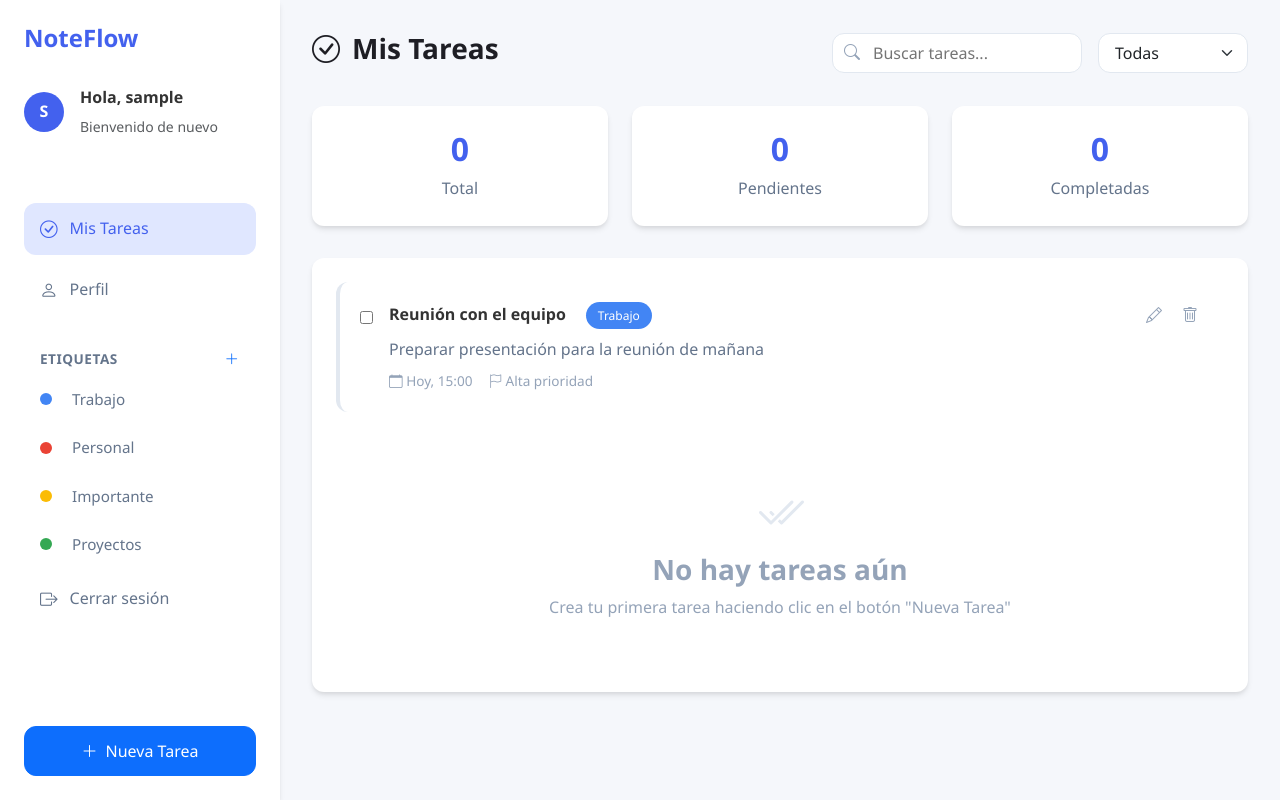
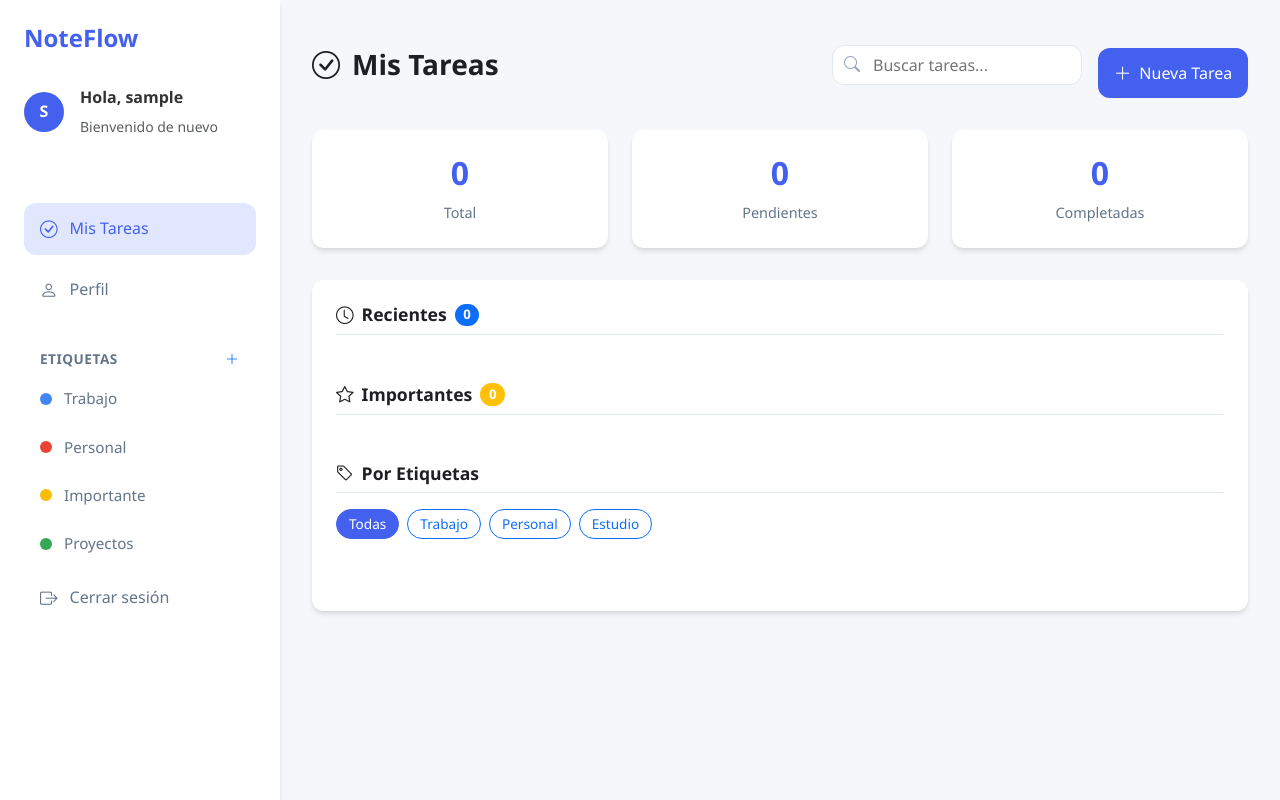
Before and after one commit to GabrielCarrilloF/NoteFlow, a PHP site: template views/dashboard.php in a window 1280 px wide. Run offline with PHP 8.4, Linux system fonts and the light colour scheme; the template is opened without the code that fills it, so the values that code supplies are empty; the visitor is signed in with stand-in values (Sample User, id 1); some libraries are stand-ins or nearby versions.

Commit message:
Agrego organi

```diff
--- a/assets/css/style.css
+++ b/assets/css/style.css
@@ -135,6 +135,19 @@ body {
   align-items: center;
   justify-content: center;
   gap: 0.5rem;
+  background-color: var(--primary-color);
+  color: white;
+  border: none;
+  transition: all 0.2s ease;
+}
+
+.new-task-btn:hover {
+  background-color: var(--secondary-color);
+  transform: translateY(-2px);
+}
+
+.new-task-btn i {
+  font-size: 1.1rem;
 }
 
 /* Content Header */
@@ -152,11 +165,13 @@ body {
   display: flex;
   align-items: center;
   gap: 0.75rem;
+  margin: 0;
 }
 
 .header-actions {
   display: flex;
   gap: 1rem;
+  align-items: center;
 }
 
 .search-box {
@@ -187,12 +202,16 @@ body {
   outline: none;
 }
 
+.filter-dropdown {
+  min-width: 150px;
+}
+
 .filter-dropdown select {
   height: 40px;
   border-radius: var(--border-radius);
   border: 1px solid #e2e8f0;
   padding: 0 1rem;
-  min-width: 150px;
+  width: 100%;
 }
 
 /* Task Stats */
@@ -209,6 +228,12 @@ body {
   flex: 1;
   box-shadow: var(--box-shadow);
   text-align: center;
+  transition: all 0.2s ease;
+}
+
+.stat-card:hover {
+  transform: translateY(-3px);
+  box-shadow: 0 10px 15px -3px rgba(0, 0, 0, 0.1);
 }
 
 .stat-card h3 {
@@ -221,6 +246,7 @@ body {
 .stat-card p {
   color: #64748b;
   margin-bottom: 0;
+  font-size: 0.9rem;
 }
 
 /* Task List */
@@ -235,6 +261,7 @@ body {
   text-align: center;
   padding: 3rem 0;
   color: #94a3b8;
+  display: none; /* Oculto por defecto, se muestra con JS cuando no hay notas */
 }
 
 .empty-state i {
@@ -252,84 +279,108 @@ body {
   margin-bottom: 0;
 }
 
-/* Task Item (you'll need to style dynamically created tasks) */
-.task-item {
-  display: flex;
-  align-items: flex-start;
-  padding: 1.25rem;
-  border-radius: var(--border-radius);
-  background: white;
-  margin-bottom: 1rem;
-  border-left: 4px solid #e2e8f0;
-  transition: all 0.2s ease;
+/* Organización de notas */
+.notes-section {
+  margin-bottom: 2rem;
 }
 
-.task-item:hover {
-  transform: translateY(-2px);
+.section-title {
+  font-size: 1.1rem;
+  font-weight: 600;
+  color: var(--dark-color);
+  margin-bottom: 1rem;
+  display: flex;
+  align-items: center;
+  gap: 0.5rem;
+  padding-bottom: 0.5rem;
+  border-bottom: 1px solid #e2e8f0;
+}
+
+.notes-container {
+  display: grid;
+  grid-template-columns: repeat(auto-fill, minmax(280px, 1fr));
+  gap: 1rem;
+}
+
+.note-card {
+  background: white;
+  border-radius: var(--border-radius);
+  padding: 1.25rem;
+  box-shadow: var(--box-shadow);
+  transition: all 0.2s ease;
+  border-left: 3px solid var(--primary-color);
+}
+
+.note-card:hover {
+  transform: translateY(-3px);
   box-shadow: 0 10px 15px -3px rgba(0, 0, 0, 0.1);
 }
 
-.task-item.completed {
-  opacity: 0.7;
-  border-left-color: var(--success-color);
-}
-
-.task-item.high-priority {
+.note-card.important {
   border-left-color: var(--danger-color);
 }
 
-.task-item.medium-priority {
-  border-left-color: var(--warning-color);
+.note-card-header {
+  display: flex;
+  justify-content: space-between;
+  align-items: flex-start;
+  margin-bottom: 0.75rem;
 }
 
-.task-item.low-priority {
-  border-left-color: var(--success-color);
+.note-title {
+  font-weight: 600;
+  margin-bottom: 0.25rem;
+  color: var(--dark-color);
 }
 
-.task-checkbox {
-  margin-right: 1rem;
-  margin-top: 0.25rem;
-}
-
-.task-content {
-  flex: 1;
-}
-
-.task-title {
-  font-weight: 600;
-  margin-bottom: 0.5rem;
-  display: flex;
-  align-items: center;
-  gap: 0.5rem;
-}
-
-.task-description {
-  color: #64748b;
-  margin-bottom: 0.5rem;
-}
-
-.task-meta {
-  display: flex;
-  gap: 1rem;
-  font-size: 0.85rem;
+.note-date {
+  font-size: 0.75rem;
   color: #94a3b8;
 }
 
-.task-actions {
+.note-content {
+  color: #64748b;
+  font-size: 0.9rem;
+  margin-bottom: 1rem;
+  display: -webkit-box;
+  -webkit-line-clamp: 3;
+  -webkit-box-orient: vertical;
+  overflow: hidden;
+}
+
+.note-footer {
+  display: flex;
+  justify-content: space-between;
+  align-items: center;
+}
+
+.note-label {
+  display: inline-block;
+  padding: 0.25rem 0.75rem;
+  border-radius: 1rem;
+  font-size: 0.75rem;
+  font-weight: 500;
+  color: white;
+  background-color: var(--primary-color);
+}
+
+.label-filter {
   display: flex;
   gap: 0.5rem;
+  margin-bottom: 1rem;
+  flex-wrap: wrap;
 }
 
-.task-actions button {
-  background: none;
-  border: none;
-  color: #94a3b8;
-  cursor: pointer;
-  transition: all 0.2s ease;
+.label-filter .btn {
+  border-radius: 1rem;
+  padding: 0.25rem 0.75rem;
+  font-size: 0.85rem;
 }
 
-.task-actions button:hover {
-  color: var(--primary-color);
+.label-filter .btn.active {
+  background-color: var(--primary-color);
+  color: white;
+  border-color: var(--primary-color);
 }
 
 /* Modal Customization */
@@ -341,11 +392,25 @@ body {
 
 .modal-header {
   border-bottom: 1px solid #e2e8f0;
+  padding: 1.25rem;
+}
+
+.modal-title {
+  display: flex;
+  align-items: center;
+  gap: 0.5rem;
+  font-weight: 600;
+}
+
+.modal-body {
+  padding: 1.25rem;
 }
 
 .modal-footer {
   border-top: 1px solid #e2e8f0;
+  padding: 1rem 1.25rem;
 }
+
 /* Sección de etiquetas en el sidebar */
 .sidebar-section {
   margin: 1.5rem 0;
@@ -361,10 +426,6 @@ body {
   font-weight: 600;
   text-transform: uppercase;
   letter-spacing: 0.5px;
-}
-
-.section-header button {
-  font-size: 0.9rem;
 }
 
 .label-list {
@@ -394,36 +455,6 @@ body {
   width: 12px;
   height: 12px;
   border-radius: 50%;
-  margin-right: 8px;
-}
-
-/* Etiquetas en las tareas */
-.task-label {
-  display: inline-block;
-  padding: 0.25rem 0.75rem;
-  border-radius: 1rem;
-  font-size: 0.75rem;
-  font-weight: 500;
-  color: white;
-  margin-left: 0.75rem;
-  vertical-align: middle;
-}
-
-/* Selector de etiquetas en el modal */
-.label-selector {
-  display: flex;
-  flex-wrap: wrap;
-  gap: 0.75rem;
-}
-
-.form-check-inline {
-  margin-right: 0;
-}
-
-.form-check-label {
-  display: flex;
-  align-items: center;
-  gap: 0.5rem;
 }
 
 /* Paleta de colores */
@@ -461,6 +492,7 @@ body {
   height: 50px;
   padding: 2px;
 }
+
 /* Responsive Adjustments */
 @media (max-width: 992px) {
   .dashboard-sidebar {
@@ -501,11 +533,15 @@ body {
     gap: 1rem;
   }
 
-  .search-box {
+  .search-box, .filter-dropdown {
     width: 100%;
   }
 
   .task-stats {
     flex-direction: column;
   }
+
+  .notes-container {
+    grid-template-columns: 1fr;
+  }
 }
--- a/assets/js/dashboard.js
+++ b/assets/js/dashboard.js
@@ -1,95 +1,343 @@
 document.addEventListener("DOMContentLoaded", function() {
+  // Cargar datos iniciales
   loadTasks();
+  loadLabels();
+
+  // Evento de búsqueda
+  document.querySelector('.search-box input').addEventListener('input', function(e) {
+      searchTasks(e.target.value);
   });
 
+  // Eventos de filtrado por etiquetas
+  document.querySelectorAll('.label-filter button').forEach(btn => {
+      btn.addEventListener('click', function() {
+          filterByLabel(this.textContent.trim());
+      });
+  });
+});
+
+// Cargar tareas organizadas por secciones
 function loadTasks() {
   fetch("../controllers/task.php")
       .then(response => response.json())
-      .then(data => {
-        let taskList = document.getElementById("taskList");
-        taskList.innerHTML = "";
-        if(data.length === 0) {
-          taskList.innerHTML = "<p class='text-muted'>No tienes tareas aún.</p>";
-          return;
+      .then(tasks => {
+          updateTaskStats(tasks);
+          renderTasks(tasks);
+      })
+      .catch(error => {
+          console.error("Error loading tasks:", error);
+          showError("Error al cargar tareas");
+      });
 }
-        data.forEach(task => {
-          let taskItem = document.createElement("div");
-          taskItem.classList.add("list-group-item");
-          taskItem.innerHTML = `<h5>${task.Title}</h5>
-                                <p>${task.Content}</p>
-                                <small class="text-muted">Creado: ${task.CreatedAt}</small>
-                                <div class="mt-2">
-                                  <button class="btn btn-sm btn-secondary" onclick="editTask(${task.NoteID}, '${task.Title}', '${task.Content}')">Editar</button>
-                                  <button class="btn btn-sm btn-danger" onclick="deleteTask(${task.NoteID})">Eliminar</button>
-                                </div>`;
-          taskList.appendChild(taskItem);
+
+// Cargar etiquetas del usuario
+function loadLabels() {
+  // Simulación - reemplazar con tu endpoint real
+  const labels = [
+      { name: "Trabajo", color: "#4285F4" },
+      { name: "Personal", color: "#EA4335" },
+      { name: "Importante", color: "#FBBC05" },
+      { name: "Proyectos", color: "#34A853" }
+  ];
+
+  renderLabels(labels);
+}
+
+// Mostrar etiquetas en el sidebar
+function renderLabels(labels) {
+  const labelList = document.querySelector('.label-list');
+  labelList.innerHTML = labels.map(label => `
+      <li>
+          <a href="#" data-label="${label.name}">
+              <span class="label-color" style="background-color: ${label.color}"></span>
+              ${label.name}
+          </a>
+      </li>
+  `).join('');
+
+  // Eventos para filtrar desde el sidebar
+  labelList.querySelectorAll('a').forEach(link => {
+      link.addEventListener('click', function(e) {
+          e.preventDefault();
+          filterByLabel(this.dataset.label);
       });
   });
 }
 
-  function addTask() {
-    let title = document.getElementById("taskTitle").value.trim();
-    let content = document.getElementById("taskContent").value.trim();
+// Actualizar contadores de estadísticas
+function updateTaskStats(tasks) {
+  const total = tasks.length;
+  const completed = tasks.filter(task => task.Status === 'completed').length;
 
-    if(title === "" || content === ""){
-      alert("Todos los campos son obligatorios.");
+  document.getElementById('totalTasks').textContent = total;
+  document.getElementById('completedTasks').textContent = completed;
+  document.getElementById('pendingTasks').textContent = total - completed;
+}
+
+// Renderizar tareas en las 3 secciones
+function renderTasks(tasks) {
+  if (tasks.length === 0) {
+      showEmptyState();
       return;
   }
 
+  hideEmptyState();
+
+  // Sección Recientes (últimas 5)
+  const recentTasks = tasks.slice(0, 5);
+  renderSection('recentNotes', recentTasks, 'recentCount');
+
+  // Sección Importantes (prioridad alta)
+  const importantTasks = tasks.filter(task => task.Priority === 'high');
+  renderSection('importantNotes', importantTasks, 'importantCount');
+
+  // Sección Por Etiquetas (todas)
+  renderSection('labeledNotes', tasks);
+}
+
+// Renderizar una sección específica
+function renderSection(containerId, tasks, counterId = null) {
+  const container = document.getElementById(containerId);
+
+  if (counterId) {
+      document.getElementById(counterId).textContent = tasks.length;
+  }
+
+  if (tasks.length === 0) {
+      container.innerHTML = `<p class="text-muted">No hay tareas en esta sección</p>`;
+      return;
+  }
+
+  container.innerHTML = tasks.map(task => `
+      <div class="note-card ${task.Priority === 'high' ? 'important' : ''}">
+          <div class="note-card-header">
+              <h5 class="note-title">${task.Title}</h5>
+              <span class="note-date">${formatDate(task.CreatedAt)}</span>
+          </div>
+          <div class="note-content">${task.Content}</div>
+          <div class="note-footer">
+              <span class="note-label" style="background-color: ${getLabelColor(task.Label)}">
+                  ${task.Label || 'General'}
+              </span>
+              <div>
+                  <button class="btn btn-sm btn-outline-secondary" onclick="editTask(${task.NoteID})">
+                      <i class="bi bi-pencil"></i>
+                  </button>
+                  <button class="btn btn-sm btn-outline-danger" onclick="deleteTask(${task.NoteID})">
+                      <i class="bi bi-trash"></i>
+                  </button>
+              </div>
+          </div>
+      </div>
+  `).join('');
+}
+
+// Mostrar estado vacío
+function showEmptyState() {
+  document.querySelectorAll('.empty-state').forEach(el => {
+      el.style.display = 'block';
+  });
+  document.querySelectorAll('.notes-section').forEach(el => {
+      el.style.display = 'none';
+  });
+}
+
+// Ocultar estado vacío
+function hideEmptyState() {
+  document.querySelectorAll('.empty-state').forEach(el => {
+      el.style.display = 'none';
+  });
+  document.querySelectorAll('.notes-section').forEach(el => {
+      el.style.display = 'block';
+  });
+}
+
+// Función para agregar nueva tarea (mejorada)
+function addTask() {
+  const title = document.getElementById('taskTitle').value.trim();
+  const content = document.getElementById('taskContent').value.trim();
+  const priority = document.getElementById('taskPriority').value;
+
+  // Obtener etiquetas seleccionadas
+  const selectedLabels = [];
+  document.querySelectorAll('.label-selector input[type="checkbox"]:checked').forEach(checkbox => {
+      selectedLabels.push(checkbox.value);
+  });
+
+  if (!title) {
+      Swal.fire('Error', 'El título es obligatorio', 'error');
+      return;
+  }
+
+  const taskData = {
+      title: title,
+      content: content,
+      priority: priority,
+      labels: selectedLabels
+  };
+
   fetch("../controllers/task.php", {
       method: "POST",
-      headers: {"Content-Type": "application/x-www-form-urlencoded"},
-      body: `title=${encodeURIComponent(title)}&content=${encodeURIComponent(content)}`
+      headers: {
+          "Content-Type": "application/json",
+      },
+      body: JSON.stringify(taskData)
   })
   .then(response => response.json())
   .then(data => {
-      if(data.success){
-        document.getElementById("taskTitle").value = "";
-        document.getElementById("taskContent").value = "";
-        let taskModal = bootstrap.Modal.getInstance(document.getElementById("taskModal"));
-        taskModal.hide();
+      if (data.success) {
+          Swal.fire('Éxito', 'Tarea creada correctamente', 'success');
+          document.getElementById('taskTitle').value = '';
+          document.getElementById('taskContent').value = '';
+          bootstrap.Modal.getInstance(document.getElementById('taskModal')).hide();
           loadTasks();
       } else {
-        alert("Error al guardar la tarea.");
+          Swal.fire('Error', data.message || 'Error al crear tarea', 'error');
+      }
+  })
+  .catch(error => {
+      Swal.fire('Error', 'Error de conexión', 'error');
+  });
+}
+
+// Función para editar tarea (mejorada)
+function editTask(taskId) {
+  // Obtener datos actuales de la tarea (simulado)
+  const currentTask = {
+      title: "Tarea de ejemplo",
+      content: "Contenido de ejemplo",
+      priority: "medium",
+      label: "Trabajo"
+  };
+
+  Swal.fire({
+      title: 'Editar Tarea',
+      html: `
+          <input id="editTitle" class="swal2-input" value="${currentTask.title}" placeholder="Título">
+          <textarea id="editContent" class="swal2-textarea" placeholder="Descripción">${currentTask.content}</textarea>
+          <select id="editPriority" class="swal2-select">
+              <option value="low" ${currentTask.priority === 'low' ? 'selected' : ''}>Baja</option>
+              <option value="medium" ${currentTask.priority === 'medium' ? 'selected' : ''}>Media</option>
+              <option value="high" ${currentTask.priority === 'high' ? 'selected' : ''}>Alta</option>
+          </select>
+      `,
+      focusConfirm: false,
+      preConfirm: () => {
+          return {
+              title: document.getElementById('editTitle').value.trim(),
+              content: document.getElementById('editContent').value.trim(),
+              priority: document.getElementById('editPriority').value
+          };
+      }
+  }).then((result) => {
+      if (result.isConfirmed) {
+          const { title, content, priority } = result.value;
+
+          if (!title) {
+              Swal.fire('Error', 'El título es obligatorio', 'error');
+              return;
+          }
+
+          fetch(`../controllers/task.php?taskId=${taskId}`, {
+              method: "PUT",
+              headers: {
+                  "Content-Type": "application/json",
+              },
+              body: JSON.stringify({ title, content, priority })
+          })
+          .then(response => response.json())
+          .then(data => {
+              if (data.success) {
+                  Swal.fire('Éxito', 'Tarea actualizada', 'success');
+                  loadTasks();
+              } else {
+                  Swal.fire('Error', 'Error al actualizar', 'error');
+              }
+          });
       }
   });
 }
 
-  function editTask(taskId, currentTitle, currentContent) {
-    let newTitle = prompt("Editar título:", currentTitle);
-    if(newTitle === null) return;
-    let newContent = prompt("Editar contenido:", currentContent);
-    if(newContent === null) return;
-
-    fetch("../controllers/task.php", {
-      method: "PUT",
-      headers: {"Content-Type": "application/x-www-form-urlencoded"},
-      body: `taskId=${taskId}&title=${encodeURIComponent(newTitle)}&content=${encodeURIComponent(newContent)}`
+// Función para eliminar tarea (mejorada)
+function deleteTask(taskId) {
+  Swal.fire({
+      title: '¿Eliminar tarea?',
+      text: "Esta acción no se puede deshacer",
+      icon: 'warning',
+      showCancelButton: true,
+      confirmButtonColor: '#d33',
+      cancelButtonColor: '#3085d6',
+      confirmButtonText: 'Sí, eliminar',
+      cancelButtonText: 'Cancelar'
+  }).then((result) => {
+      if (result.isConfirmed) {
+          fetch(`../controllers/task.php?taskId=${taskId}`, {
+              method: "DELETE"
           })
           .then(response => response.json())
           .then(data => {
-      if(data.success){
+              if (data.success) {
+                  Swal.fire('Eliminada', 'La tarea ha sido eliminada', 'success');
                   loadTasks();
               } else {
-        alert("Error al actualizar la tarea.");
+                  Swal.fire('Error', 'No se pudo eliminar', 'error');
+              }
+          });
       }
   });
 }
 
-  function deleteTask(taskId) {
-    if(!confirm("¿Estás seguro de eliminar esta tarea?")) return;
+// Filtrar por etiqueta
+function filterByLabel(label) {
+  if (label === 'Todas') {
+      document.querySelectorAll('.note-card').forEach(card => {
+          card.style.display = 'block';
+      });
+      document.querySelectorAll('.label-filter button').forEach(btn => {
+          btn.classList.remove('active');
+      });
+      document.querySelector('.label-filter button:first-child').classList.add('active');
+      return;
+  }
 
-    fetch("../controllers/task.php", {
-      method: "DELETE",
-      headers: {"Content-Type": "application/x-www-form-urlencoded"},
-      body: `taskId=${taskId}`
-    })
-    .then(response => response.json())
-    .then(data => {
-      if(data.success){
-        loadTasks();
-      } else {
-        alert("Error al eliminar la tarea.");
-      }
+  document.querySelectorAll('.note-card').forEach(card => {
+      const cardLabel = card.querySelector('.note-label').textContent;
+      card.style.display = cardLabel === label ? 'block' : 'none';
+  });
+
+  // Actualizar botones activos
+  document.querySelectorAll('.label-filter button').forEach(btn => {
+      btn.classList.toggle('active', btn.textContent.trim() === label);
   });
 }
+
+// Buscar tareas
+function searchTasks(query) {
+  const searchTerm = query.toLowerCase();
+
+  document.querySelectorAll('.note-card').forEach(card => {
+      const title = card.querySelector('.note-title').textContent.toLowerCase();
+      const content = card.querySelector('.note-content').textContent.toLowerCase();
+      card.style.display = (title.includes(searchTerm) || content.includes(searchTerm)) ? 'block' : 'none';
+  });
+}
+
+// Funciones auxiliares
+function formatDate(dateString) {
+  const options = { year: 'numeric', month: 'short', day: 'numeric' };
+  return new Date(dateString).toLocaleDateString('es-ES', options);
+}
+
+function getLabelColor(labelName) {
+  const colors = {
+      'Trabajo': '#4285F4',
+      'Personal': '#EA4335',
+      'Importante': '#FBBC05',
+      'Proyectos': '#34A853'
+  };
+  return colors[labelName] || '#6c757d';
+}
+
+function showError(message) {
+  Swal.fire('Error', message, 'error');
+}
--- a/views/dashboard.php
+++ b/views/dashboard.php
@@ -57,11 +57,6 @@ $firstName = explode(" ", $userName)[0];
           <li><a href="../controllers/logout.php"><i class="bi bi-box-arrow-right"></i> Cerrar sesión</a></li>
         </ul>
       </nav>
-      <div class="sidebar-footer">
-        <button class="btn btn-primary new-task-btn" data-bs-toggle="modal" data-bs-target="#taskModal">
-          <i class="bi bi-plus-lg"></i> Nueva Tarea
-        </button>
-      </div>
     </aside>
 
     <!-- Main Content -->
@@ -74,11 +69,11 @@ $firstName = explode(" ", $userName)[0];
             <input type="text" placeholder="Buscar tareas...">
           </div>
           <div class="filter-dropdown">
-            <select class="form-select">
-              <option>Todas</option>
-              <option>Pendientes</option>
-              <option>Completadas</option>
-            </select>
+          <div class="sidebar-footer">
+        <button class="btn btn-primary new-task-btn" data-bs-toggle="modal" data-bs-target="#taskModal">
+          <i class="bi bi-plus-lg"></i> Nueva Tarea
+        </button>
+      </div>
           </div>
         </div>
       </header>
@@ -98,27 +93,41 @@ $firstName = explode(" ", $userName)[0];
         </div>
       </div>
 
+      <!-- Reemplaza el div taskList en tu dashboard.php con esto: -->
 <div id="taskList" class="task-list">
-        <!-- Ejemplo de tarea con etiqueta -->
-        <div class="task-item">
-          <div class="task-checkbox">
-            <input type="checkbox">
+  <!-- Sección de Notas Recientes -->
+  <div class="notes-section">
+    <h4 class="section-title">
+      <i class="bi bi-clock"></i> Recientes
+      <span class="badge bg-primary rounded-pill" id="recentCount">0</span>
+    </h4>
+    <div class="notes-container" id="recentNotes"></div>
   </div>
-          <div class="task-content">
-            <div class="task-title">
-              Reunión con el equipo
-              <span class="task-label" style="background-color: #4285F4;">Trabajo</span>
+
+  <!-- Sección de Notas Importantes -->
+  <div class="notes-section">
+    <h4 class="section-title">
+      <i class="bi bi-star"></i> Importantes
+      <span class="badge bg-warning rounded-pill" id="importantCount">0</span>
+    </h4>
+    <div class="notes-container" id="importantNotes"></div>
   </div>
-            <div class="task-description">Preparar presentación para la reunión de mañana</div>
-            <div class="task-meta">
-              <span><i class="bi bi-calendar"></i> Hoy, 15:00</span>
-              <span><i class="bi bi-flag"></i> Alta prioridad</span>
+
+  <!-- Sección de Notas por Etiquetas -->
+  <div class="notes-section">
+    <h4 class="section-title">
+      <i class="bi bi-tag"></i> Por Etiquetas
+    </h4>
+    <div class="label-filter">
+      <button class="btn btn-sm btn-outline-primary active">Todas</button>
+      <button class="btn btn-sm btn-outline-primary">Trabajo</button>
+      <button class="btn btn-sm btn-outline-primary">Personal</button>
+      <button class="btn btn-sm btn-outline-primary">Estudio</button>
     </div>
+    <div class="notes-container" id="labeledNotes"></div>
   </div>
-          <div class="task-actions">
-            <button><i class="bi bi-pencil"></i></button>
-            <button><i class="bi bi-trash"></i></button>
-          </div>
+
+
 </div>
 
         <div class="empty-state">
```
Lines whose indentation alone changed are shown as unchanged.
